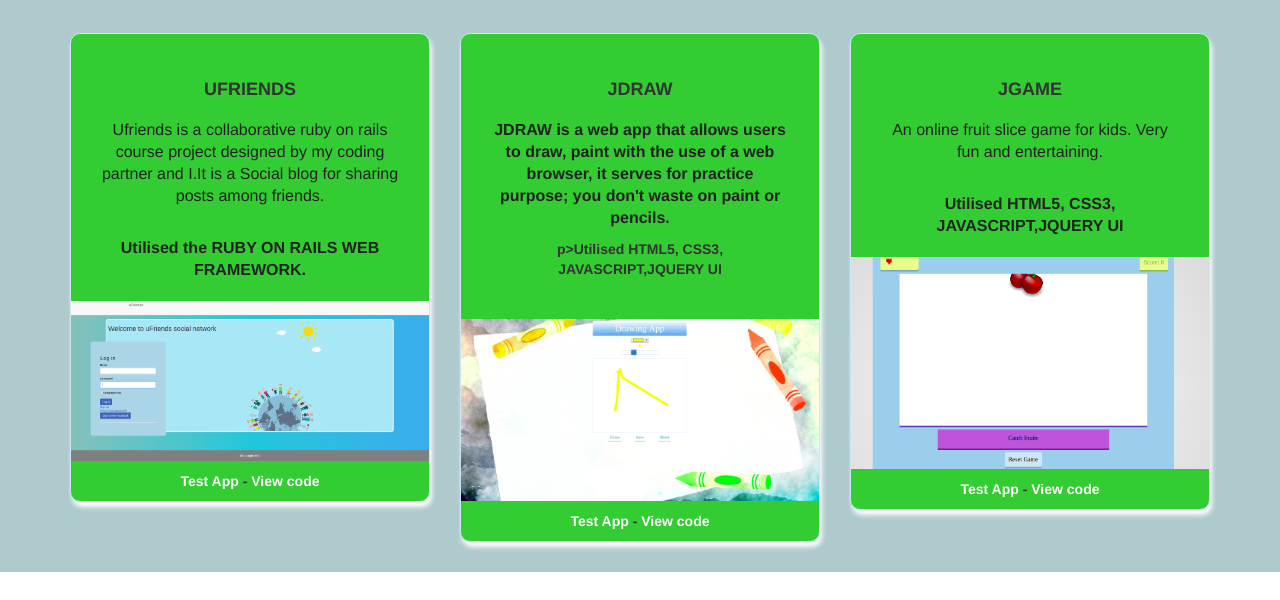
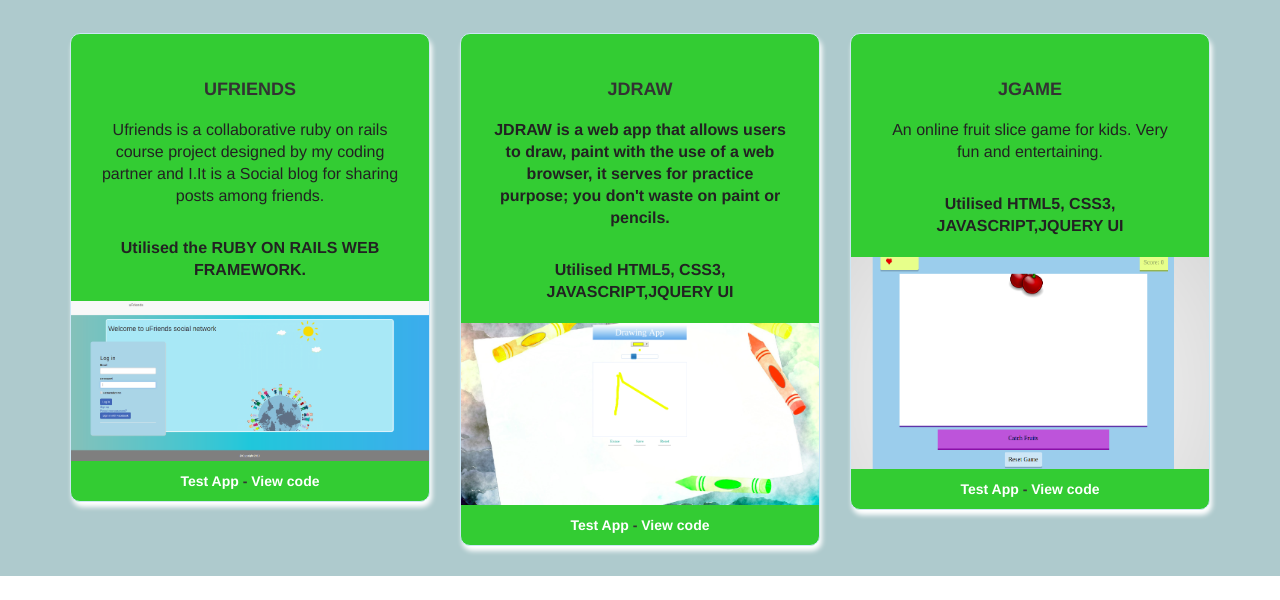
Before and after one commit to ngodi/ZTM_challenge16, a plain HTML site: page index.html in a window 1280 px wide. Shown: the part 1443-2043 px from the top of the page. Drawn offline with Linux system fonts and the light colour scheme.

```diff
--- a/index.html
+++ b/index.html
@@ -151,7 +151,7 @@
 
                                 <h4><b>JDRAW</b></h4>
                                 <p><b>JDRAW is a web app that allows users to draw, paint with the use of a web browser, it serves for practice purpose; you don't waste on paint or pencils.</b></p>
-                                p><b>Utilised HTML5, CSS3, JAVASCRIPT,JQUERY UI</b></p>
+                                <p><b>Utilised HTML5, CSS3, JAVASCRIPT,JQUERY UI</b></p>
                                 <img class="project-image " src="assets/img/jdraw.png">
                              <span><a href="https://drawing-app.netlify.com/" target="_blank">Test App</a></span> - <span><a href="https://github.com/ngodi/JQuery_Drawing_App" target="_blank">View code</a> </span>
                             </div>
```
